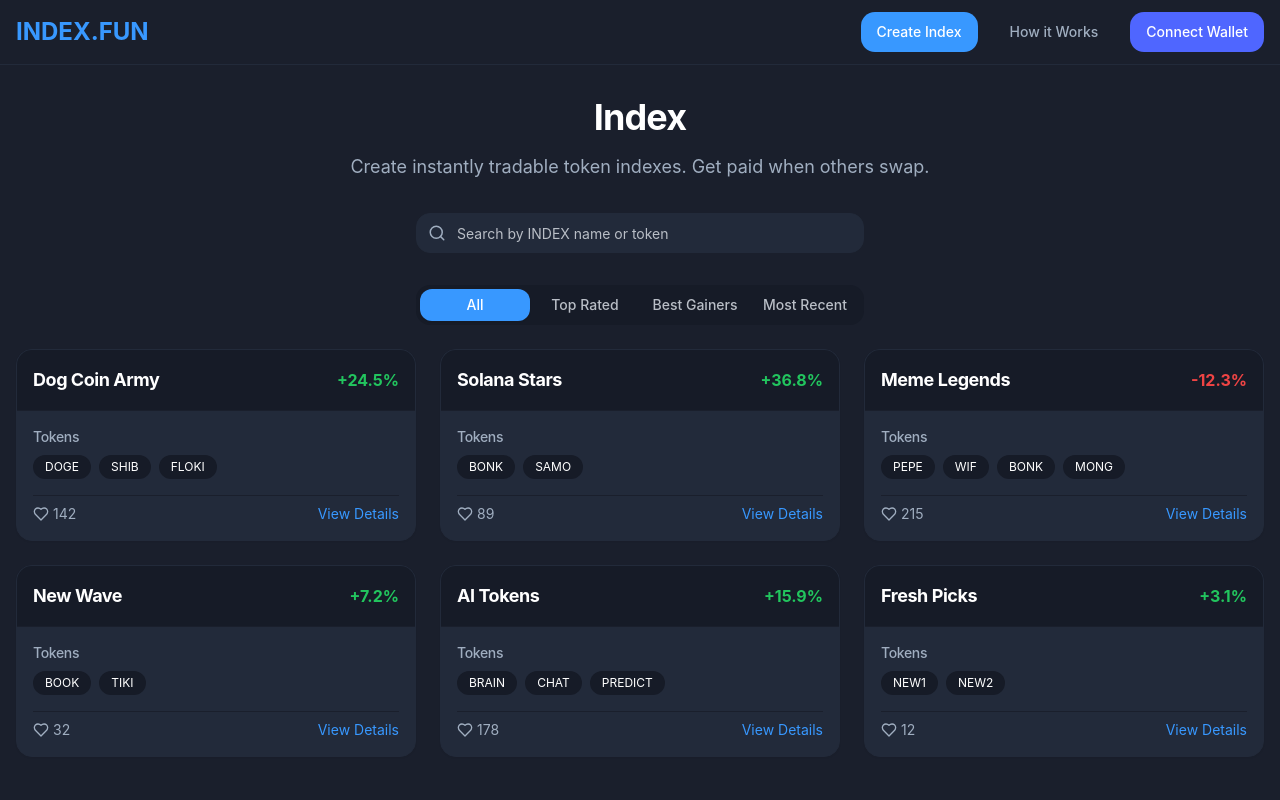
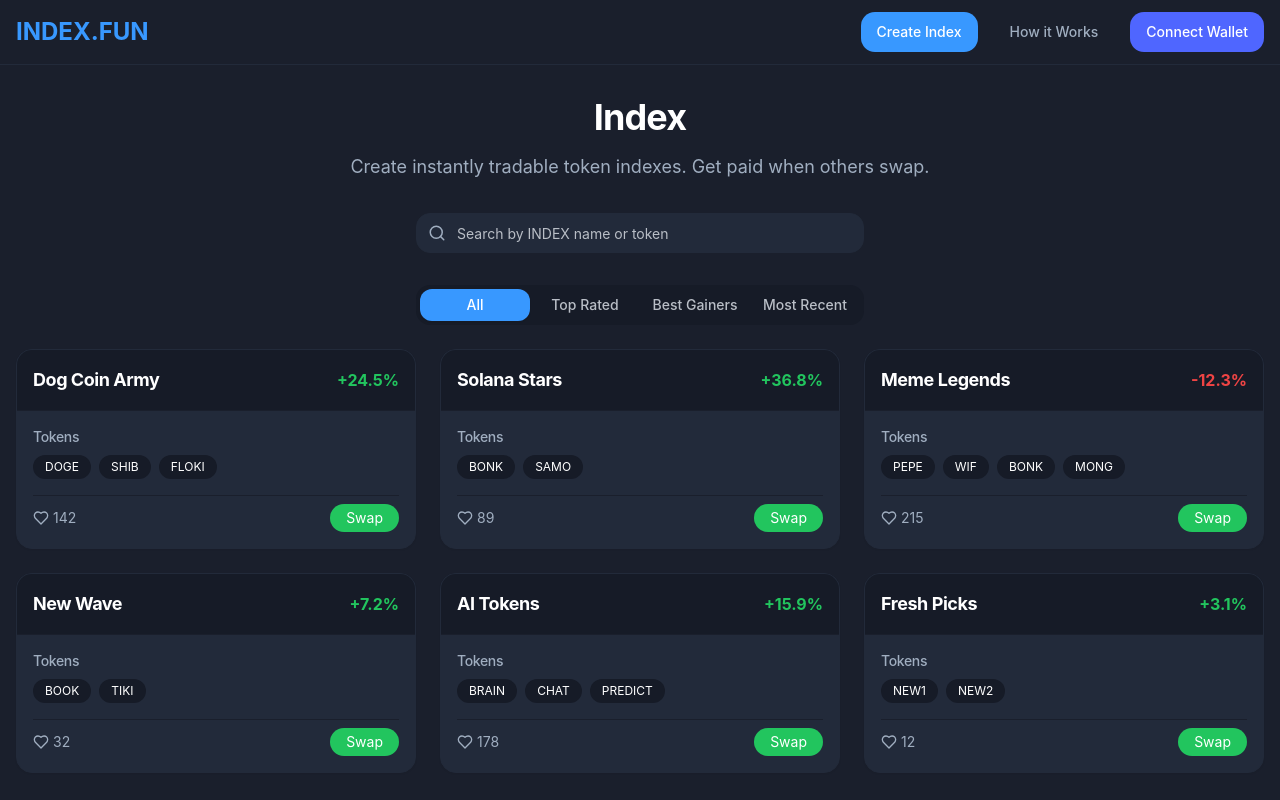
Before and after one commit to jameswalter4566/index-fun-swaps-solana-19, a React (Vite) app: page / in a window 1280 px wide. Shown: the top 800 px of the page. Built offline with nearby package versions, Linux system fonts and the light colour scheme.

Commit message:
Refactor: Change "View Details" button to "Swap"
- Changed the text of the button in `IndexCard.tsx` from "View Details" to "swap".
- Applied the `btn-solana` class to the button for green rounded styling.

```diff
--- a/src/components/IndexCard.tsx
+++ b/src/components/IndexCard.tsx
@@ -67,8 +67,8 @@ const IndexCard: React.FC<IndexCardProps> = ({ id, name, tokens, gainPercentage,
               <span>{currentUpvotes}</span>
             </button>
 
-            <button className="text-sm text-stake-accent hover:underline">
-              View Details
+            <button className="text-sm bg-green-500 hover:bg-green-600 text-white py-1 px-4 rounded-full transition-colors">
+              Swap
             </button>
           </div>
         </div>
```
